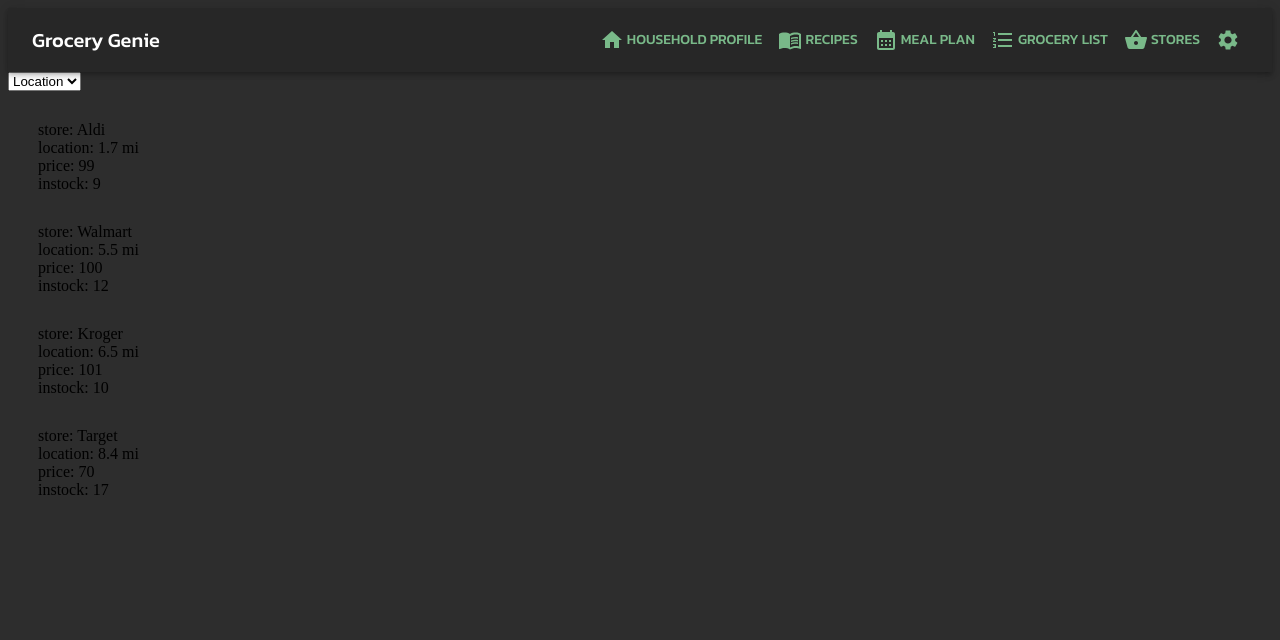
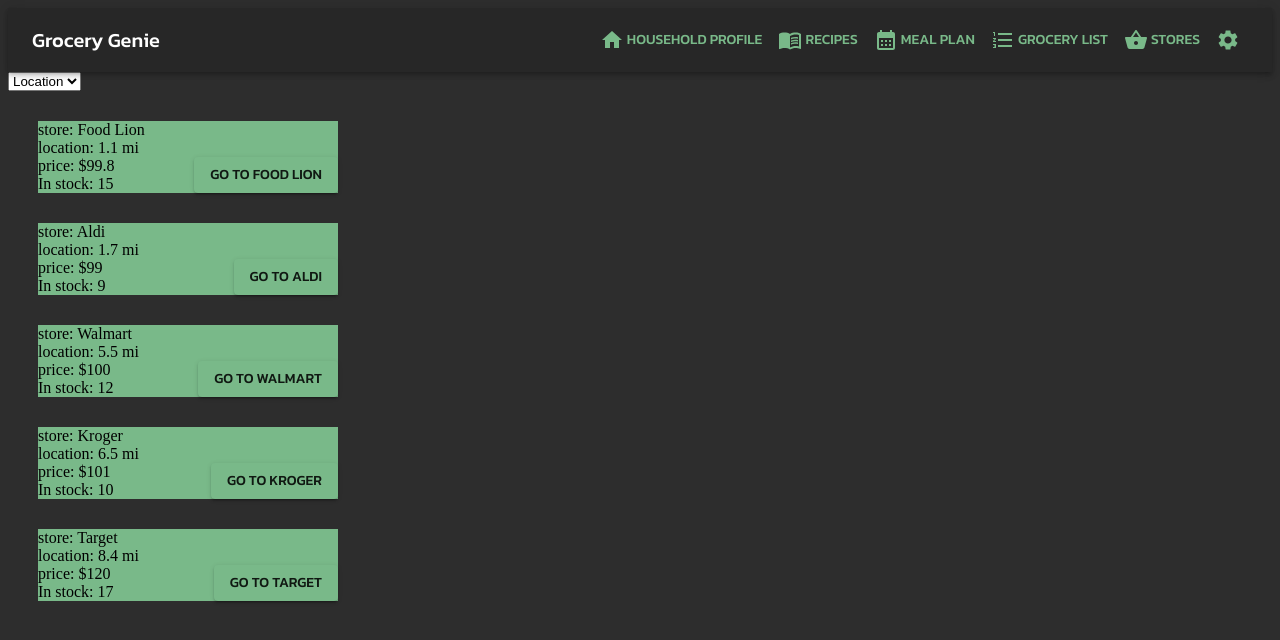
Before and after one commit to frontoge/s23-Copper, a React (Vite) app in the folder grocery-genie/: page /stores in a window 1280 px wide. Shown: the top 640 px of the page. Built offline with nearby package versions, Linux system fonts and the light colour scheme.

Commit message:
added some styling

```diff
--- a/grocery-genie/src/components/storeRecs.jsx
+++ b/grocery-genie/src/components/storeRecs.jsx
@@ -12,13 +12,15 @@
 import kroger from '../images/kroger_logo.png'
 import aldi from '../images/aldi_logo.jpg'
 import target from '../images/target_logo.png'
+import foodlion from "../images/foodLion_logo.png"
 <link rel="stylesheet" href="../styles/storeRecStyles.css"></link>
 
 const storeList = [
     {id: 1, name:'Walmart',image:walmart, location: 5.5, price:100, in_stock: 12, link: 'https://www.walmart.com/cp/976759?&adid=22222222220221176149&wmlspartner=wmtlabs&wl0=e&wl1=g&wl2=c&wl3=193590193349&wl4=aud-1651068664266:kwd-667579415&wl5=9008553&wl6=&wl7=&wl8=&veh=sem&gclid=CjwKCAjwrpOiBhBVEiwA_473dBKP0ffG4wqCJX38ZbJUwECrYGszdswQGq1i8Ch47dpGU1S_GgsylRoCeEoQAvD_BwE&gclsrc=aw.ds'},
     {id: 2, name:'Kroger', image:kroger, location : 6.5, price:101, in_stock: 10,link: 'https://www.kroger.com/pr/pickup-delivery-savings-4?ds_rl=1281562&ds_rl=1281680&cid=ps_adw_ogs_15x1savoffer_t:krogerclick&gclid=CjwKCAjwrpOiBhBVEiwA_473dFDZrwW3aTGjQaQwviSQy7rjNQwTiJkl1vDpK0YPb9cE5A0d8EM16xoCN20QAvD_BwE&gclsrc=aw.ds'},
     {id: 3, name:'Aldi', image: aldi, location: 1.7, price:99, in_stock: 9,link: 'https://www.aldi.us/?utm_source=google&utm_medium=sem&utm_campaign=brand&utm_term=aldi&gclid=CjwKCAjwrpOiBhBVEiwA_473dMx0IJIjK0_ys11If1jVm80YPOLbXhfDPAlyt26YwahkrRHvkiCNfRoCtAgQAvD_BwE&gclsrc=aw.ds'},
-    {id: 4, name: 'Target', image: target, location: 8.4, price: 70, in_stock: 17,link: 'https://www.target.com/c/grocery/-/N-5xt1a'}
+    {id: 4, name: 'Target', image: target, location: 8.4, price: 120, in_stock: 17,link: 'https://www.target.com/c/grocery/-/N-5xt1a'},
+    {id: 5, name: 'Food Lion', image:foodlion, location: 1.1, price: 99.80, in_stock: 15, link: 'https://stores.foodlion.com/va/norfolk/2401-colley-ave' }
     ];
 let s = [];
 
@@ -75,7 +77,7 @@
                 <select onChange={(e) => setSortType(e.target.value)}>
                     <option value="location">Location</option>
                     <option value="price">Price</option>
-                    <option value="stock">In Stock</option>
+                    <option value="inStock">In Stock</option>
                 </select>
 
 
@@ -83,10 +85,26 @@
 
     {data.map(store => (
         <div key={store.id} style={{ margin: '30px' }}>
+          <Box
+            sx={{
+              position:'relative',
+              width:300,
+              heigh:300,
+              backgroundColor:'primary.main'
+            }}>
           <div>{`store: ${store.name}`}</div>
           <div>{`location: ${store.location} mi`}</div>
-          <div>{`price: ${store.price}`}</div>
-          <div>{`instock: ${store.in_stock}`}</div>
+          <div>{`price: $${store.price}`}</div>
+          <div>{`In stock: ${store.in_stock}`}</div>
+          <Button variant="contained"
+          sx={{
+            position:'absolute',
+            right: 0,
+            bottom:0
+          }}onClick={(e) => {
+              window.location.href=store.link
+          }}>{`Go to ${store.name}`}</Button>
+          </Box>
         </div>
       ))}
 
```
Also changed, not shown: grocery-genie/src/images/foodLion_logo.png (added).
